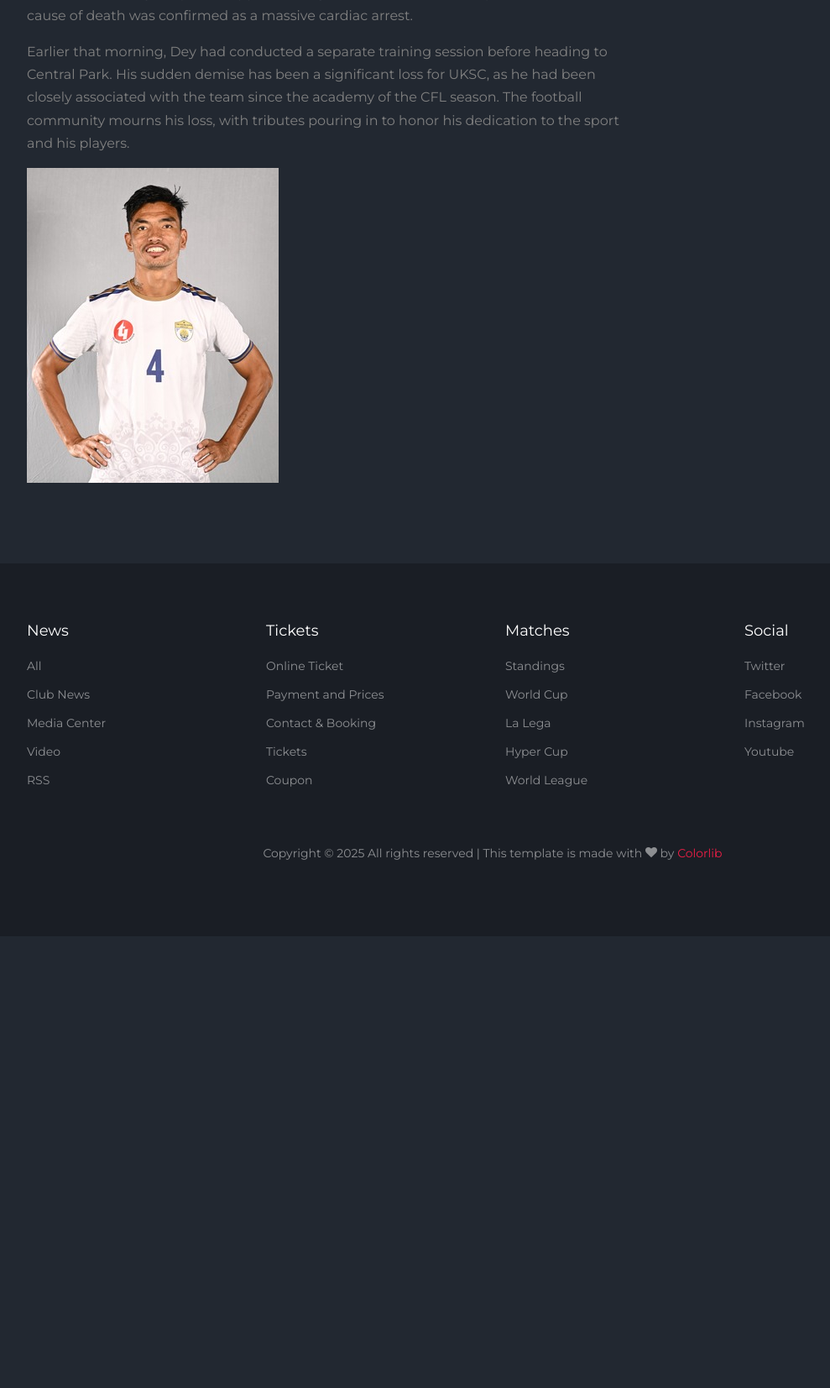
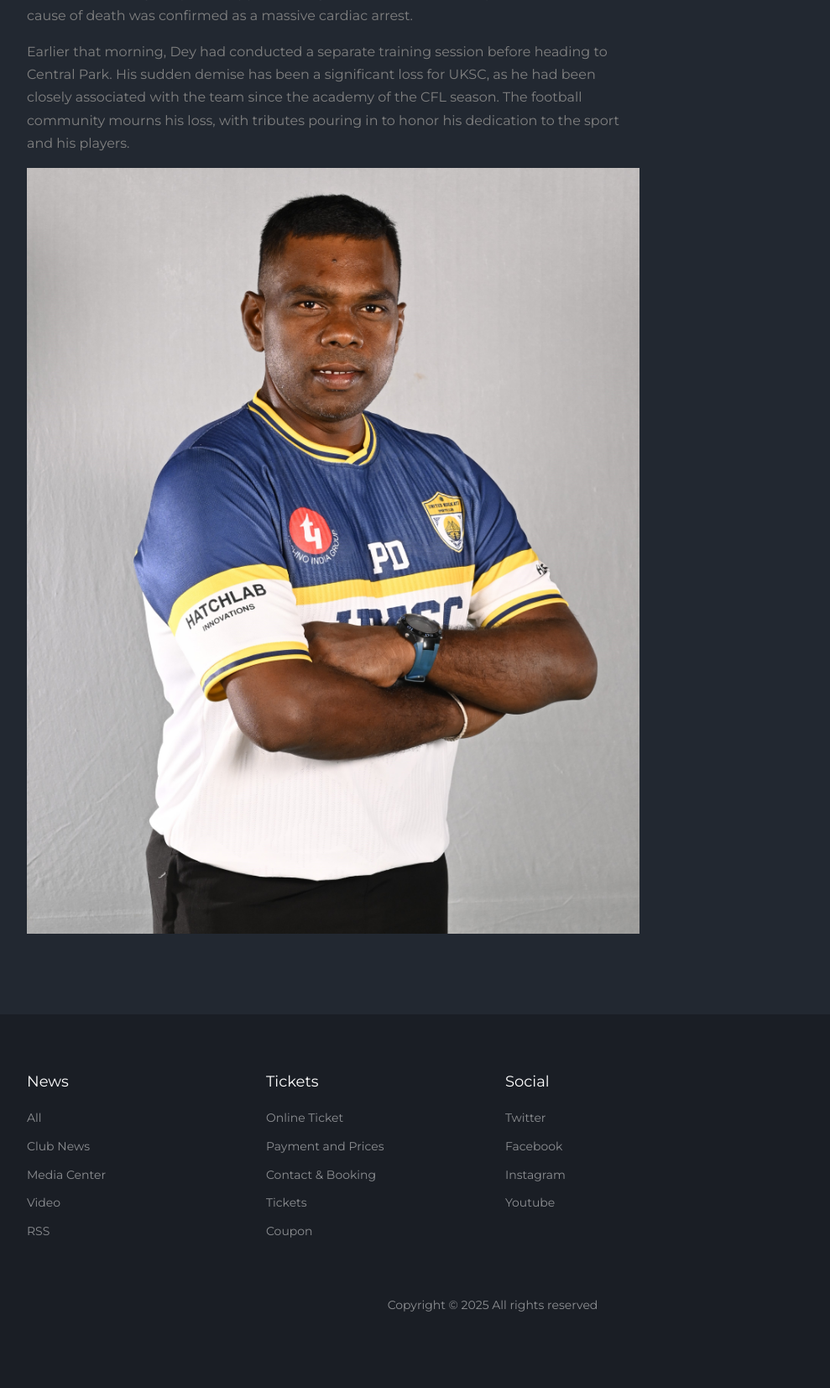
Before and after one commit to Traxler41/uksc_complete, a Flask app: page /prasanta_news in a window 1280 px wide. Shown: the part 1204-2857 px from the top of the page at 84% size, without its empty margins (53-1042 px from the left). Before the commit the page ends 2228 px from the top, so only its background shows below. Run offline with Flask 3, Linux system fonts and the light colour scheme; parts of the project's set-up code (start-up, migrations or seed data) failed here and were passed over; some libraries are stand-ins or nearby versions; some web fonts are replaced.

Commit message:
Update prasanta_news.html

```diff
--- a/templates/prasanta_news.html
+++ b/templates/prasanta_news.html
@@ -2,7 +2,7 @@
 <html lang="en">
 
 <head>
-    <title>UKSC | NEWS</title>
+    <title>UKSC | BLOG</title>
     <meta charset="utf-8">
     <meta name="viewport" content="width=device-width, initial-scale=1, shrink-to-fit=no">
 
@@ -57,11 +57,12 @@
                     <div class="ml-auto">
                         <nav class="site-navigation position-relative text-right" role="navigation">
                             <ul class="site-menu main-menu js-clone-nav mr-auto d-none d-lg-block">
-                                <li><a href="index.html" class="nav-link">Home</a></li>
-                                <li><a href="matches.html" class="nav-link">Matches</a></li>
-                                <li><a href="players.html" class="nav-link">Players</a></li>
-                                <li class="active"><a href="blog.html" class="nav-link">Blog</a></li>
-                                <li><a href="contact.html" class="nav-link">Contact</a></li>
+                                <li><a href="{{ url_for('home') }}" class="nav-link">Home</a></li>
+                                <li><a href="{{ url_for('matches') }}" class="nav-link">Matches</a></li>
+                                <li><a href="{{ url_for('players') }}" class="nav-link">Players</a></li>
+                                <li><a href="{{ url_for('academy') }}" class="nav-link">Academy Registration</a></li>
+                                <li><a href="{{ url_for('about_us')}}" class="nav-link">About Us</a></li>
+                                <li><a href="{{ url_for('contact')}}" class="nav-link">Contact</a></li>
                             </ul>
                         </nav>
 
@@ -75,7 +76,7 @@
         </header>
 
         <div class="hero overlay"
-            style="background-image: url('{{ url_for('static', filename='images/Sujoy_24.jpg') }}');">
+            style="background-image: url('{{ url_for('static', filename='images/Sujoy_24.JPG') }}');">
             <div class="container">
                 <div class="row align-items-center">
                     <div class="col-lg-9 mx-auto text-center">
@@ -105,7 +106,7 @@
                             Park. His sudden demise has been a significant loss for UKSC, as he had been closely
                             associated with the team since the academy of the CFL season. The football community mourns
                             his loss, with tributes pouring in to honor his dedication to the sport and his players.</p>
-                        <p><img src="{{ url_for('static', filename='images/sp4.jpg') }}" alt="Image" class="img-fluid">
+                        <p><img src="{{ url_for('static', filename='images/pd.JPG') }}" alt="Image" class="img-fluid">
                         </p>
                     </div>
                 </div>
@@ -140,7 +141,7 @@
                             </ul>
                         </div>
                     </div>
-                    <div class="col-lg-3">
+                    <!--<div class="col-lg-3">
                         <div class="widget mb-3">
                             <h3>Matches</h3>
                             <ul class="list-unstyled links">
@@ -151,16 +152,16 @@
                                 <li><a href="#">World League</a></li>
                             </ul>
                         </div>
-                    </div>
+                    </div>-->
 
                     <div class="col-lg-3">
                         <div class="widget mb-3">
                             <h3>Social</h3>
                             <ul class="list-unstyled links">
-                                <li><a href="#">Twitter</a></li>
-                                <li><a href="#">Facebook</a></li>
-                                <li><a href="#">Instagram</a></li>
-                                <li><a href="#">Youtube</a></li>
+                                <li><a href="https://x.com/UKSC_Official">Twitter</a></li>
+                                <li><a href="https://www.facebook.com/unitedkolkatasc">Facebook</a></li>
+                                <li><a href="https://www.instagram.com/unitedkolkatasc/">Instagram</a></li>
+                                <li><a href="https://www.youtube.com/@UnitedKolkataSC">Youtube</a></li>
                             </ul>
                         </div>
                     </div>
@@ -175,9 +176,7 @@
                                 Copyright &copy;
                                 <script>
                                     document.write(new Date().getFullYear());
-                                </script> All rights reserved | This template is made with <i class="icon-heart"
-                                    aria-hidden="true"></i> by <a href="https://colorlib.com"
-                                    target="_blank">Colorlib</a>
+                                </script> All rights reserved
                                 <!-- Link back to Colorlib can't be removed. Template is licensed under CC BY 3.0. -->
                             </p>
                         </div>
```
